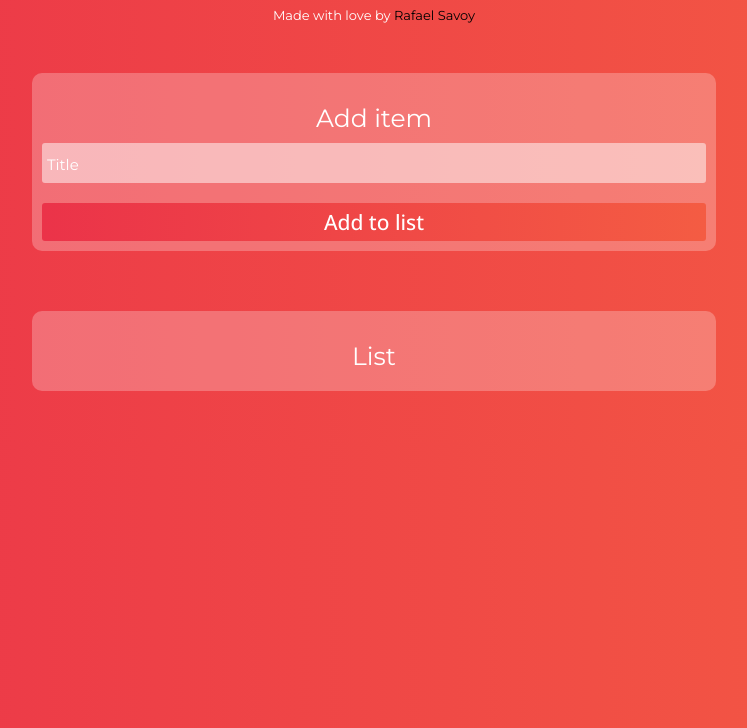
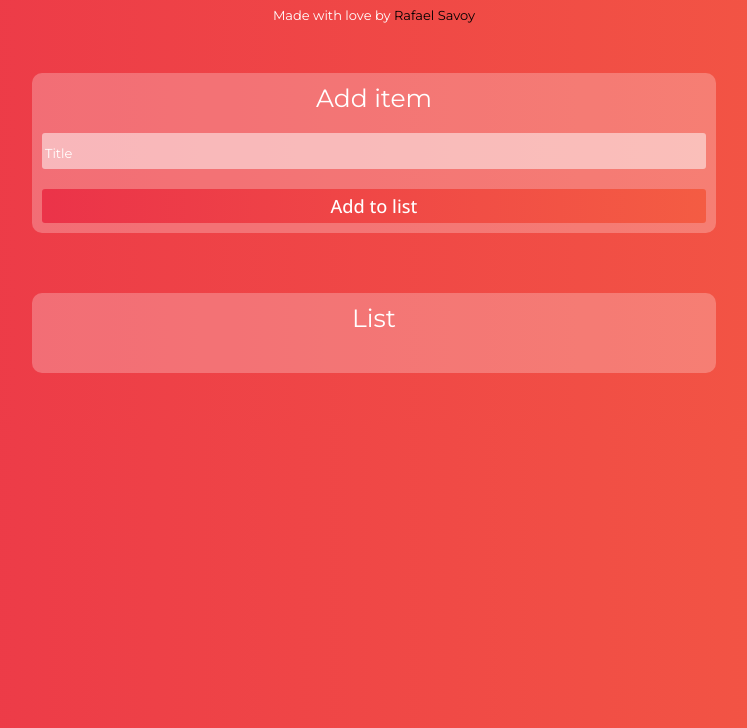
Before and after one commit to RafaelSavoy/to-do-list, a plain HTML site: page index.html in a window 1280 px wide. Shown: the part 72-800 px from the top of the page, without its empty margins (266-1013 px from the left). Drawn offline with nearby package versions, Linux system fonts and the light colour scheme.

Commit message:
first commit

```diff
--- a/style.css
+++ b/style.css
@@ -27,7 +27,7 @@ header {
   border: none;
   outline: none;
   resize: none;
-  padding: 5px;
+  padding: 3px;
   color: rgb(0, 0, 0);
   background-color: rgb(255, 255, 255, 0.5);
   border-radius: 3px;
@@ -53,14 +53,15 @@ header {
   border-radius: 10px;
   padding: 10px;
   width: 60%;
+  display: flex;
+  flex-direction: column;
 }
 .additem__title,
 .listItems__title {
   color: white;
   font: var(--montserrat-lighter);
   font-size: 2.5rem;
-  text-align: center;
-  margin-bottom: 10px;
+  margin: 0px auto 20px;
 }
 .additem__form {
   display: flex;
@@ -69,7 +70,7 @@ header {
 .additem__input::placeholder {
   color: rgb(255, 255, 255);
   font: var(--montserrat-lighter);
-  font-size: 1.5rem;
+  font-size: 1.3rem;
 }
 .additem__button {
   border-radius: 3px;
@@ -78,7 +79,7 @@ header {
   padding: 5px;
   color: white;
   font: var(--opensans-lighter);
-  font-size: 1.5em;
+  font-size: 1.3em;
   cursor: pointer;
   background: linear-gradient(to right, rgb(235, 51, 73), rgb(244, 92, 67));
   transition: background 1s ease-in-out;
```
